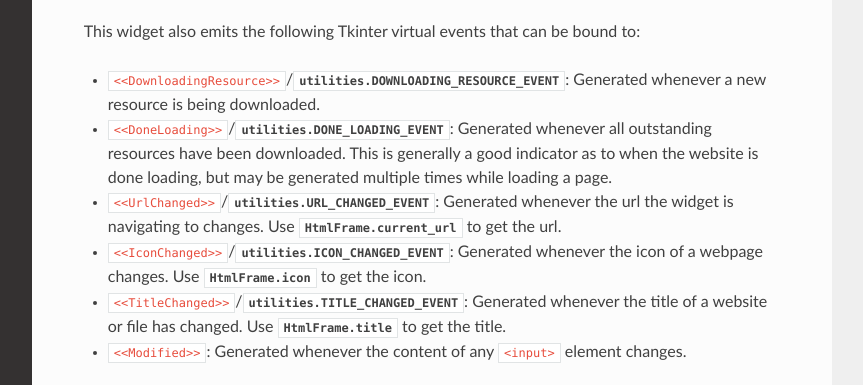
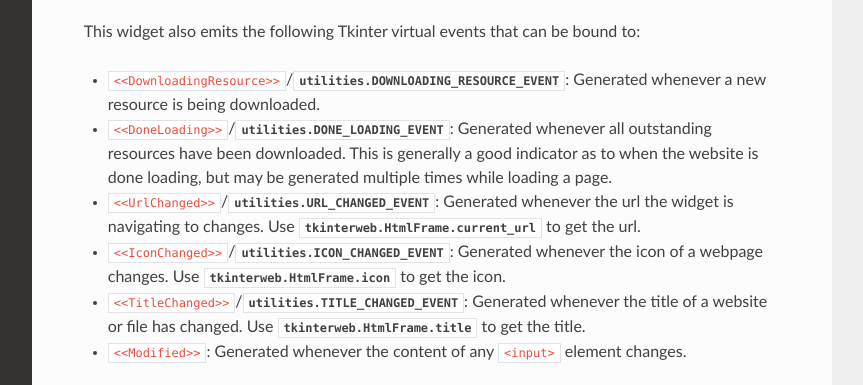
Before and after one commit to Andereoo/TkinterWeb, a Sphinx documentation site: the page built from docs/source/api/htmlframe.rst, in a window 1280 px wide and 1213 px high, cut to the strip 535-920 px from the top of the window. Shown: the whole strip, without its empty margins (268-1131 px from the left). Built offline with Sphinx 7.4.7 and the Read the Docs theme 3.1.0, drawn with Linux system fonts in a browser that asks for light colours.

Commit message:
More docs improvements

```diff
--- a/docs/source/api/htmlframe.rst
+++ b/docs/source/api/htmlframe.rst
@@ -16,9 +16,9 @@
 
 * ``<<DownloadingResource>>``/:py:attr:`utilities.DOWNLOADING_RESOURCE_EVENT`: Generated whenever a new resource is being downloaded.
 * ``<<DoneLoading>>``/:py:attr:`utilities.DONE_LOADING_EVENT`: Generated whenever all outstanding resources have been downloaded. This is generally a good indicator as to when the website is done loading, but may be generated multiple times while loading a page.
-* ``<<UrlChanged>>``/:py:attr:`utilities.URL_CHANGED_EVENT`: Generated whenever the url the widget is navigating to changes. Use :attr:`HtmlFrame.current_url` to get the url.
-* ``<<IconChanged>>``/:py:attr:`utilities.ICON_CHANGED_EVENT`: Generated whenever the icon of a webpage changes. Use :attr:`HtmlFrame.icon` to get the icon.
-* ``<<TitleChanged>>``/:py:attr:`utilities.TITLE_CHANGED_EVENT`: Generated whenever the title of a website or file has changed. Use :attr:`HtmlFrame.title` to get the title.
+* ``<<UrlChanged>>``/:py:attr:`utilities.URL_CHANGED_EVENT`: Generated whenever the url the widget is navigating to changes. Use :attr:`tkinterweb.HtmlFrame.current_url` to get the url.
+* ``<<IconChanged>>``/:py:attr:`utilities.ICON_CHANGED_EVENT`: Generated whenever the icon of a webpage changes. Use :attr:`tkinterweb.HtmlFrame.icon` to get the icon.
+* ``<<TitleChanged>>``/:py:attr:`utilities.TITLE_CHANGED_EVENT`: Generated whenever the title of a website or file has changed. Use :attr:`tkinterweb.HtmlFrame.title` to get the title.
 * ``<<Modified>>``: Generated whenever the content of any ``<input>`` element changes.
 
 .. autoclass:: tkinterweb.HtmlLabel
--- a/docs/source/api/tkinterweb.rst
+++ b/docs/source/api/tkinterweb.rst
@@ -5,7 +5,7 @@
 
 Do not use this widget unless absolutely nessessary. Instead use the :class:`HtmlFrame` widget.
 
-This widget can be accessed through the :attr:`HtmlFrame.html` property of the :class:`HtmlFrame` and :class:`HtmlLabel` widgets to access underlying settings and commands that are not a part of the :class:`HtmlFrame` API.
+This widget can be accessed through the :attr:`~tkinterweb.HtmlFrame.html` property of the :class:`HtmlFrame` and :class:`HtmlLabel` widgets to access underlying settings and commands that are not a part of the :class:`HtmlFrame` API.
 
 .. autoclass:: tkinterweb.TkinterWeb
    :members:
--- a/docs/source/dom.rst
+++ b/docs/source/dom.rst
@@ -13,7 +13,7 @@
 How-To
 --------
 
-To manipulate the Document Object Model, use the :attr:`HtmlFrame.document` property of your :class:`HtmlFrame` or :class:`HtmlLabel` widget (new since version 3.25). For example, to create a heading with blue text inside of an element with the id "container", one can use the following:
+To manipulate the Document Object Model, use the :attr:`~tkinterweb.HtmlFrame.document` property of your :class:`HtmlFrame` or :class:`HtmlLabel` widget (new since version 3.25). For example, to create a heading with blue text inside of an element with the id "container", one can use the following:
 
 >>> yourhtmlframe = tkinterweb.HtmlFrame(root)
 >>> yourhtmlframe.load_html("<div id='container'><p>Test</p></div>")
```
Also changed, not shown: 2 other files.
